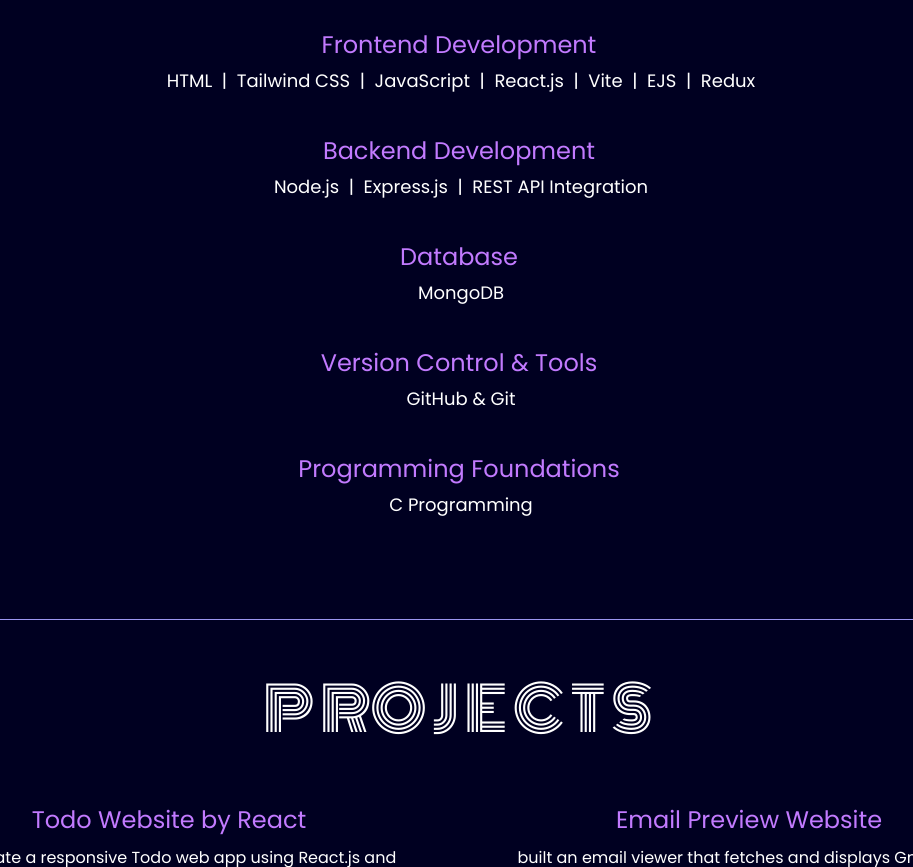
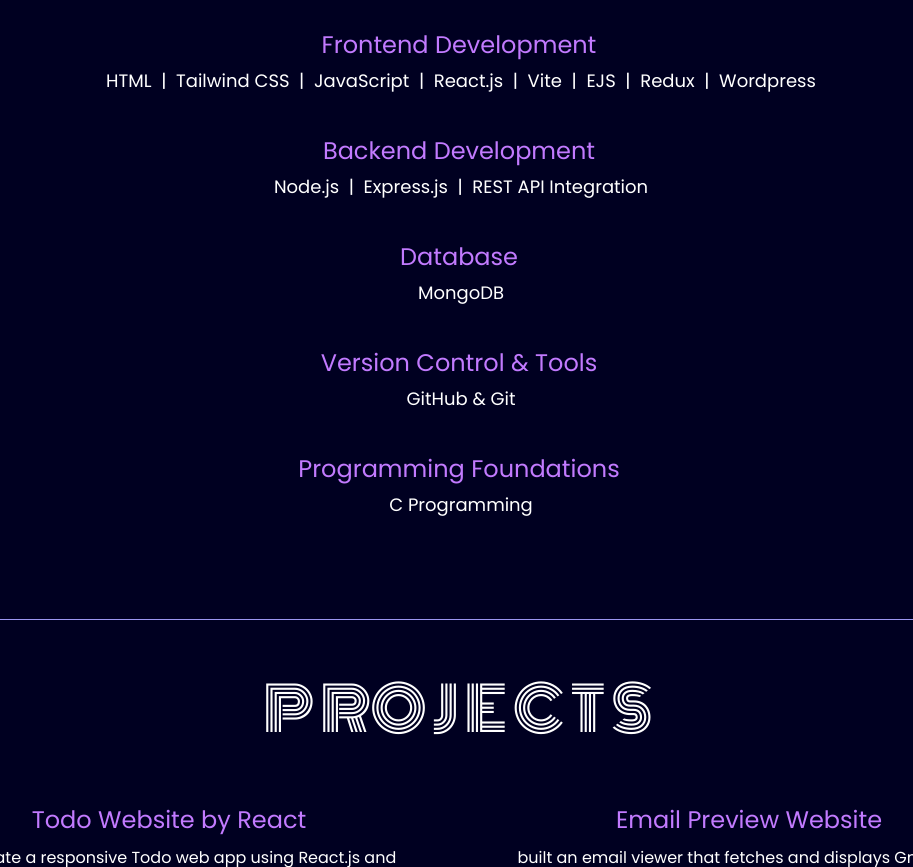
Before and after one commit to faisalzGIT/portfolio-website, a website: page index.html in a window 1280 px wide. Shown: the part 1281-2148 px from the top of the page, without its empty margins (179-1092 px from the left). Drawn offline with nearby package versions, Linux system fonts and the light colour scheme; a web font is replaced by a local one.

Commit message:
Skills Update

```diff
--- a/index.html
+++ b/index.html
@@ -158,7 +158,7 @@
                         <h3 class="text-xl md:text-2xl text-purple-400 mr-1 ">Frontend Development</h3>
                         <div class="text-sm md:text-lg gap-4  mb-7 md:mb-10 flex flex-wrap justify-center">
                             HTML &nbsp;|&nbsp; Tailwind CSS &nbsp;|&nbsp; JavaScript &nbsp;|&nbsp; React.js
-                            &nbsp;|&nbsp; Vite &nbsp;|&nbsp; EJS &nbsp;|&nbsp; Redux
+                            &nbsp;|&nbsp; Vite &nbsp;|&nbsp; EJS &nbsp;|&nbsp; Redux &nbsp;|&nbsp; Wordpress
                         </div>
                     </div>
 
```
